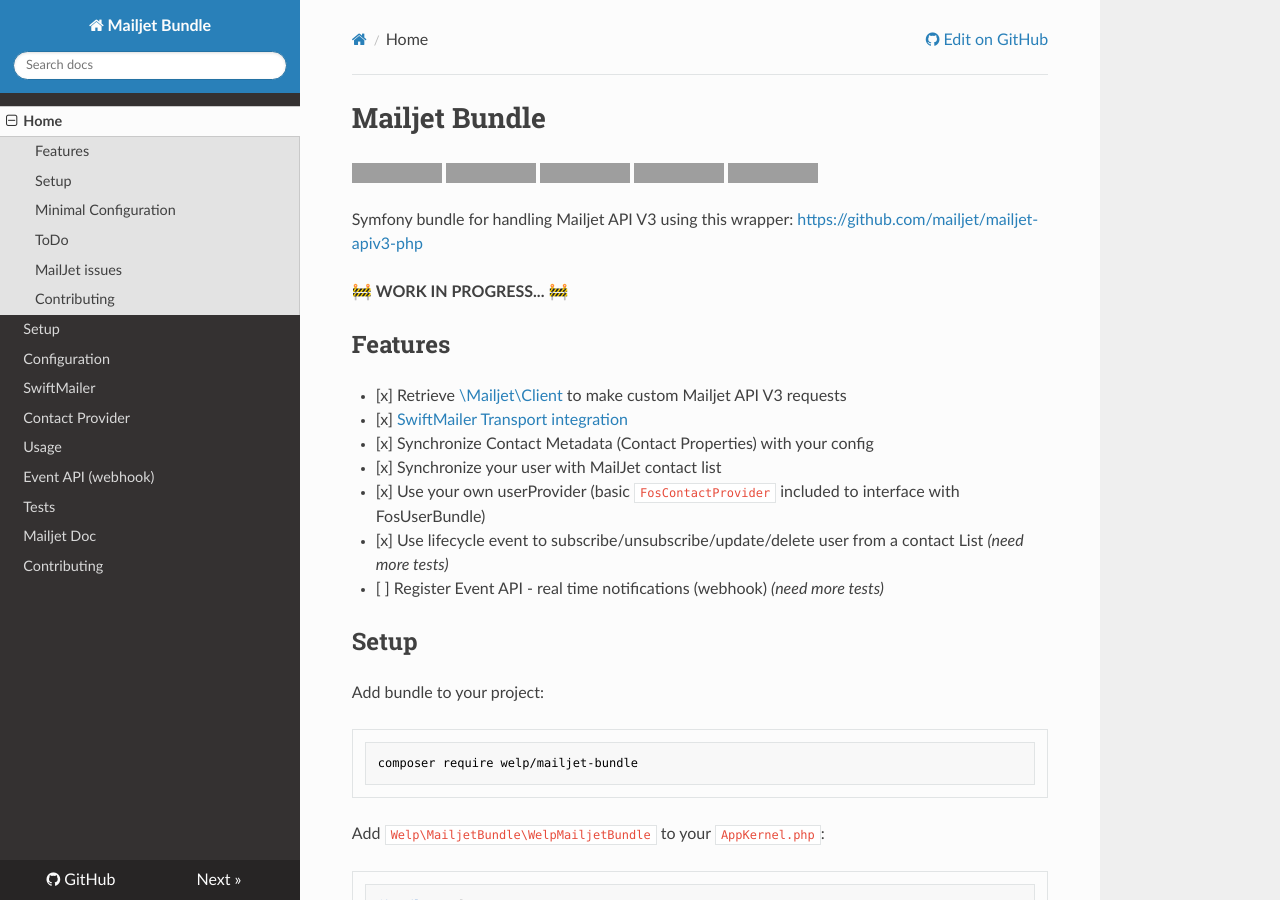
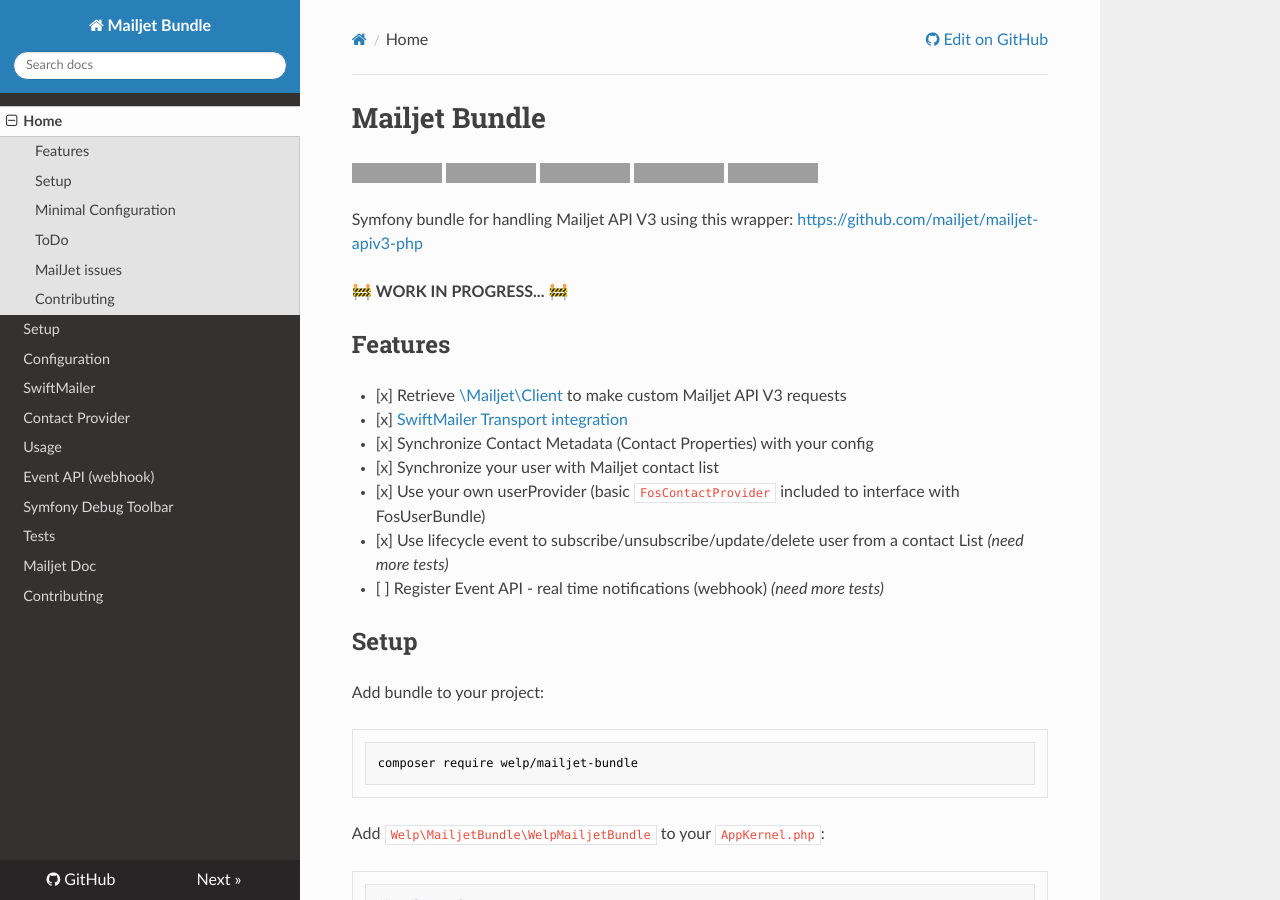
Before and after one commit to mailjet/mailjetBundle, an MkDocs documentation site: the page built from src/Resources/doc/index.md, in a window 1280 px wide and 900 px high. Built offline with MkDocs 1.6.1, drawn with Linux system fonts in a browser that asks for light colours; nearby versions of some CDN libraries; old or Windows-style settings are respelled for this version of MkDocs; grey boxes are pictures that could not be loaded.

Commit message:
add doc for Symfony debug toolbar

```diff
--- a/mkdocs.yml
+++ b/mkdocs.yml
@@ -13,6 +13,7 @@ pages:
     - Contact Provider: contact-provider.md
     - Usage: usage.md
     - Event API (webhook): event-api.md
+    - Symfony Debug Toolbar: symfony-debug-toolbar.md
     - Tests: tests.md
     - Mailjet Doc: mailjet-doc.md
     - Contributing: CONTRIBUTING.md
--- a/src/Resources/doc/index.md
+++ b/src/Resources/doc/index.md
@@ -15,7 +15,7 @@ Symfony bundle for handling Mailjet API V3 using this wrapper: <https://github.c
 * [x] Retrieve [\Mailjet\Client](https://github.com/mailjet/mailjet-apiv3-php) to make custom Mailjet API V3 requests
 * [x] [SwiftMailer Transport integration](https://github.com/welpdev/MailjetSwiftMailer)
 * [x] Synchronize Contact Metadata (Contact Properties) with your config
-* [x] Synchronize your user with MailJet contact list
+* [x] Synchronize your user with Mailjet contact list
 * [x] Use your own userProvider (basic `FosContactProvider` included to interface with FosUserBundle)
 * [x] Use lifecycle event to subscribe/unsubscribe/update/delete user from a contact List *(need more tests)*
 * [ ] Register Event API - real time notifications (webhook) *(need more tests)*
```
Also changed, not shown: README.md (+1 -1 lines), src/Resources/doc/symfony-debug-toolbar.md (added, +11 -0 lines).
